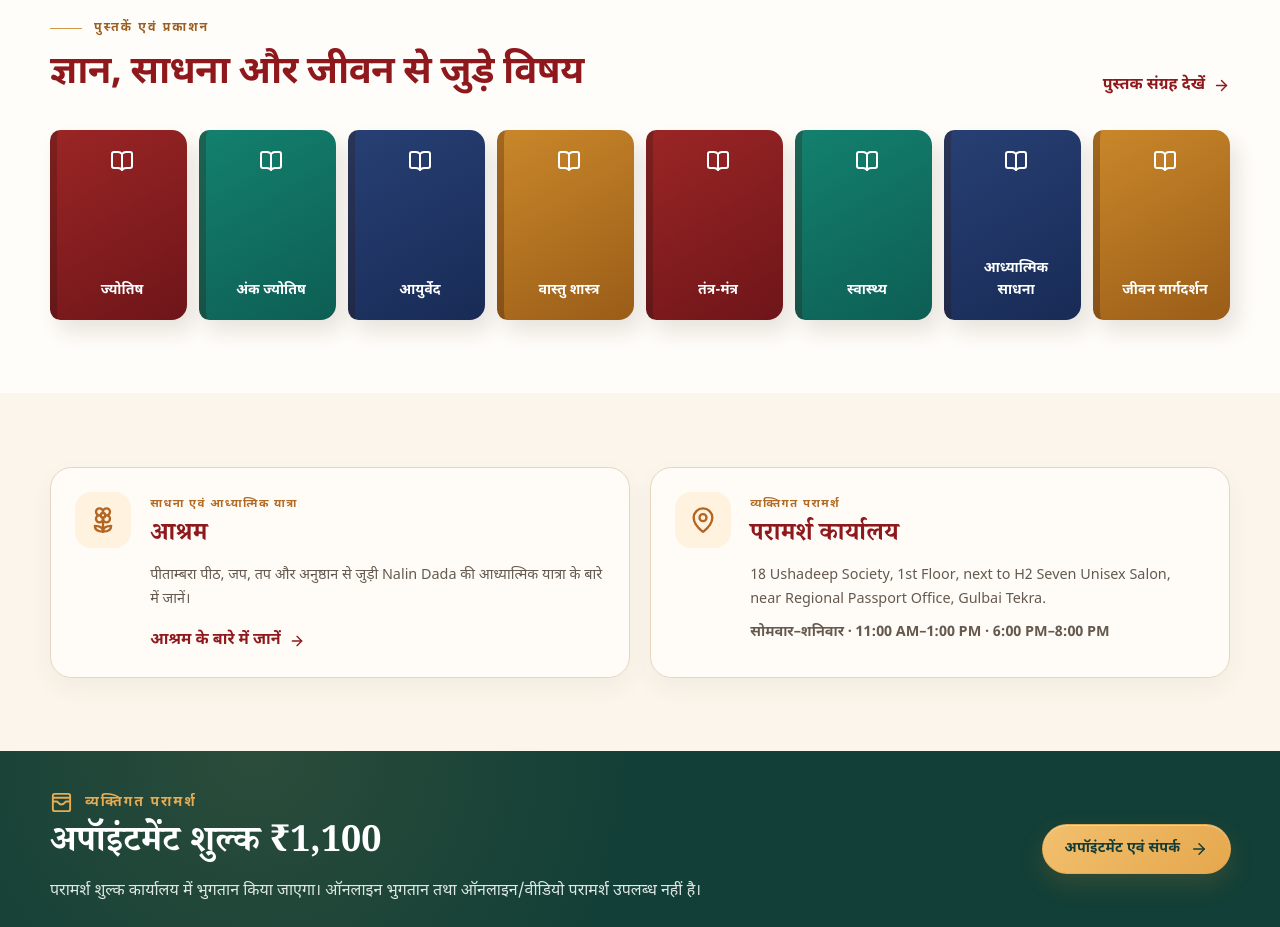
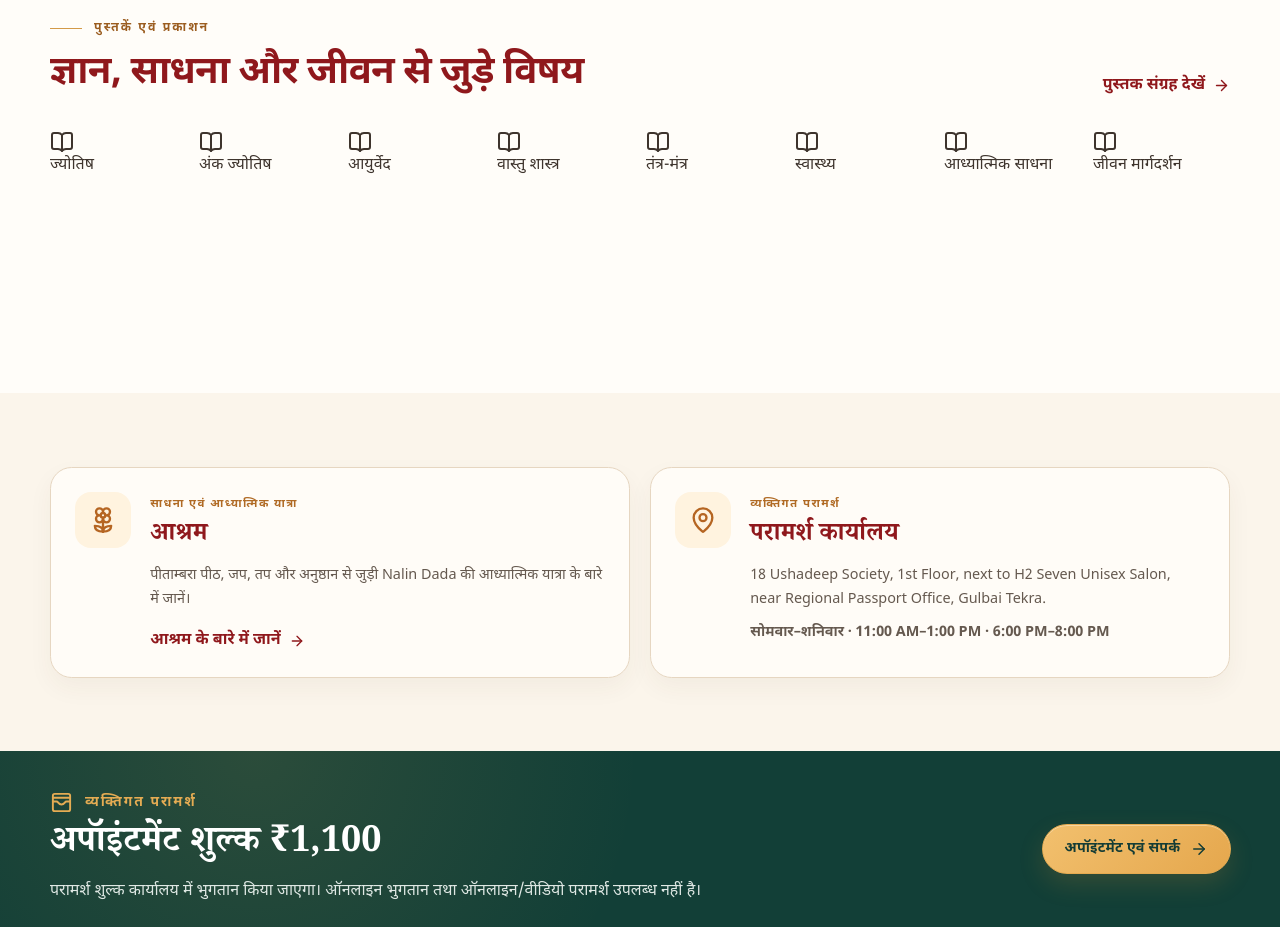
Before and after one commit to dhruvintejani/nalin_dada, a React (Vite) app: page / in a window 1280 px wide. Shown: the part 2220-3147 px from the top of the page. Built offline with nearby package versions, Linux system fonts and the light colour scheme.

Commit message:
Use neutral subject cards when book covers are unavailable

```diff
--- a/src/pages/Home.tsx
+++ b/src/pages/Home.tsx
@@ -180,7 +180,7 @@ const Home = () => {
                       className="book-preview-image"
                     />
                   ) : (
-                    <div className={`book-spine book-tone-${(index % 4) + 1}`}>
+                    <div className="book-subject-card">
                       <BookOpen size={24} />
                       <span>{theme}</span>
                     </div>
```
